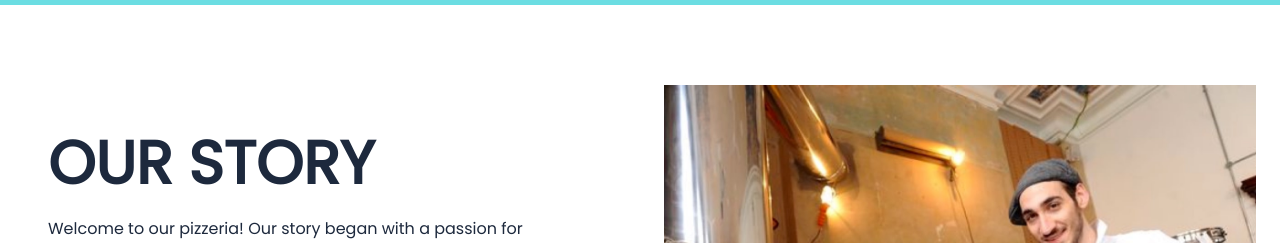
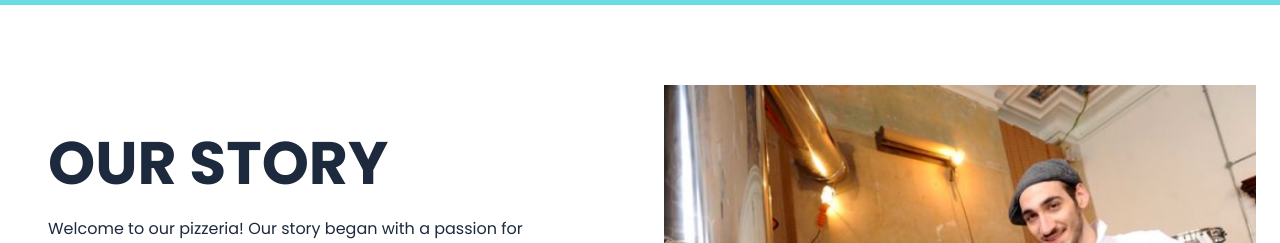
Before and after one commit to harold-hurst/Izza, a Next.js app: page / in a window 1280 px wide. Shown: the part 1780-2023 px from the top of the page. Built offline with nearby package versions, Linux system fonts and the light colour scheme.

Commit message:
make h2 bolder

```diff
--- a/components/ourStoryBanner.js
+++ b/components/ourStoryBanner.js
@@ -15,7 +15,7 @@ export default function OurStoryBanner({ socials }) {
       <div className="max-w-[1500px] px-6 mx-auto w-full grid grid-cols-1 md:grid-cols-2 gap-12">
         {/* Left Column */}
         <div className="p-6">
-          <h2 className="text-6xl font-bold my-6">OUR STORY</h2>
+          <h2 className="text-6xl font-bold my-6 customBold">OUR STORY</h2>
           <p className="text-l mb-6">
             Welcome to our pizzeria! Our story began with a passion for
             authentic flavors and a love for bringing people together. Every
--- a/pages/index.js
+++ b/pages/index.js
@@ -29,7 +29,7 @@ export default function Home() {
         className="w-full pt-16 md:pt-30 pb-12 mb-20"
         id="menuSection"
       >
-        <h1 className="text-2xl font-bold mb-8">Menu</h1>
+        <h2 className="text-2xl customBold mb-8">Menu</h2>
 
         <div className="flex max-w-[1500px] px-6 w-full flex-col sm:flex-row gap-6 justify-center">
           {["Pizza", "Calzone", "Desert", "Drinks"].map((label) => (
```
